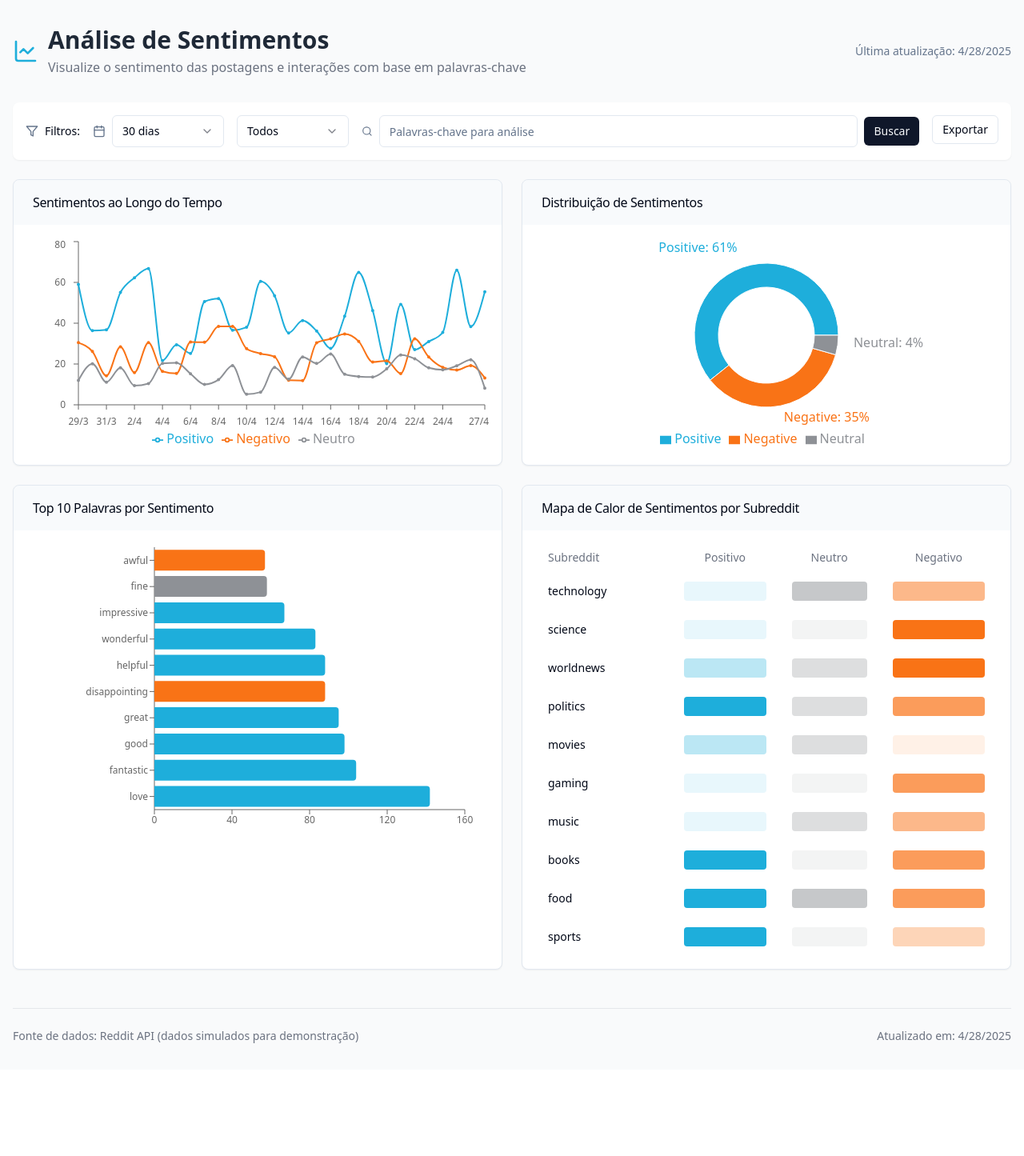
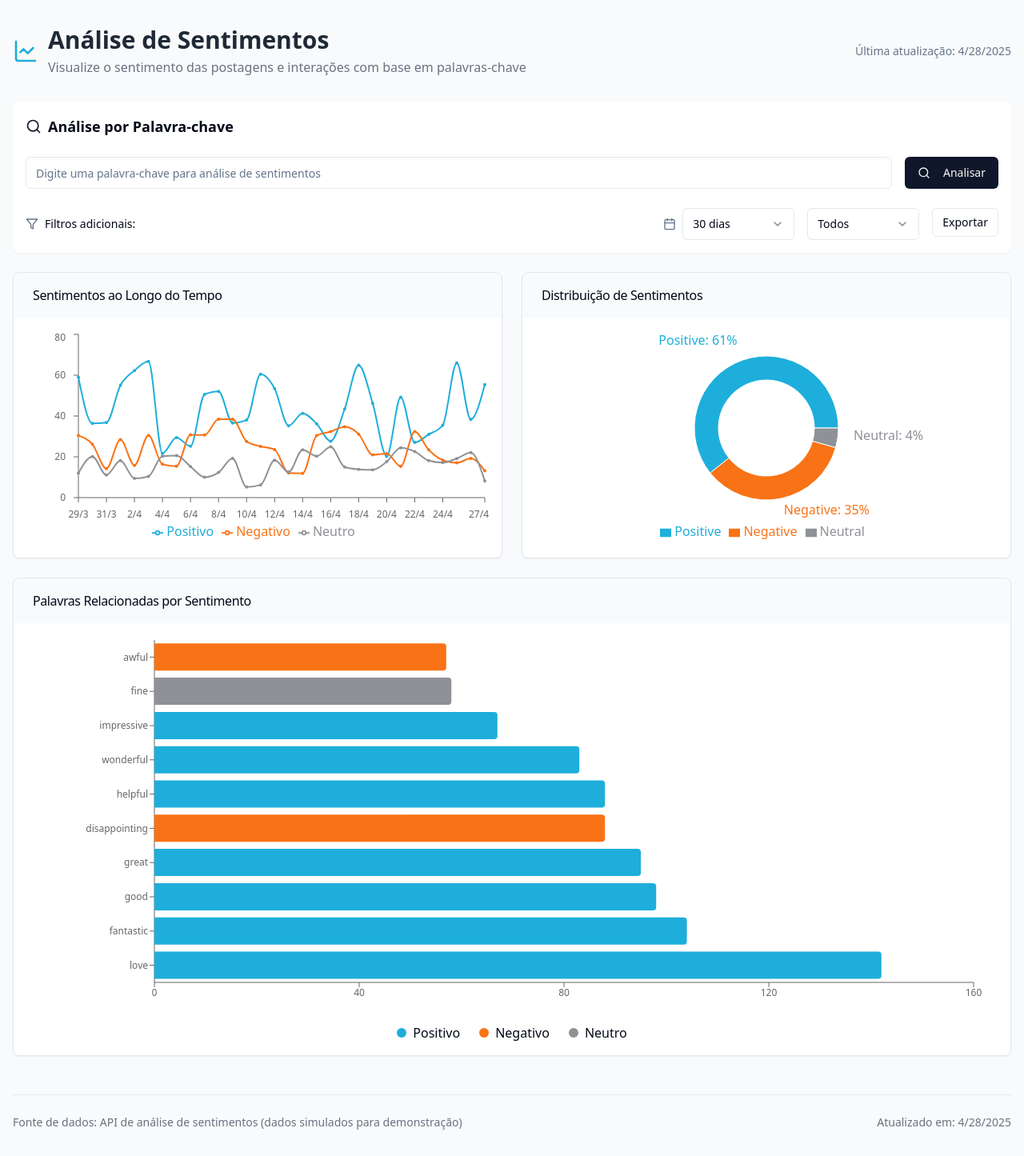
Before and after one commit to LucasLucena001/echo-sentiment-view, a React (Vite) app: page / in a window 1280 px wide. Shown: the whole page at 80% size. Before the commit the page ends 1337 px from the top, so only its background shows below. Built offline with nearby package versions, Linux system fonts and the light colour scheme.

Commit message:
Remove sentiment heatmap
Remove the sentiment heatmap component and associated functionality, as each dashboard will be specific to a keyword.

```diff
--- a/src/components/FilterBar.tsx
+++ b/src/components/FilterBar.tsx
@@ -31,13 +31,40 @@ const FilterBar = ({ onTimeRangeChange, onTopicChange, onKeywordSearch }: Filter
   };
 
   return (
-    <div className="flex flex-col sm:flex-row gap-4 mb-6 bg-white p-4 rounded-lg shadow-sm animate-fade-in">
-      <div className="flex items-center">
-        <Filter className="h-4 w-4 mr-2 text-muted-foreground" />
-        <span className="text-sm font-medium">Filtros:</span>
+    <div className="flex flex-col gap-4 mb-6 bg-white p-4 rounded-lg shadow-sm animate-fade-in">
+      <div className="flex items-center mb-2">
+        <Search className="h-5 w-5 mr-2 text-primary" />
+        <span className="text-lg font-semibold">Análise por Palavra-chave</span>
       </div>
 
-      <div className="flex flex-col sm:flex-row gap-2 sm:gap-4 flex-grow">
+      <div className="flex flex-col sm:flex-row gap-2 sm:gap-4">
+        <div className="flex-grow">
+          <Input
+            type="text"
+            placeholder="Digite uma palavra-chave para análise de sentimentos"
+            className="w-full"
+            value={keyword}
+            onChange={(e) => setKeyword(e.target.value)}
+            onKeyDown={(e) => {
+              if (e.key === 'Enter') {
+                handleKeywordSearch();
+              }
+            }}
+          />
+        </div>
+        <Button onClick={handleKeywordSearch} className="whitespace-nowrap">
+          <Search className="h-4 w-4 mr-2" />
+          Analisar
+        </Button>
+      </div>
+
+      <div className="flex flex-col sm:flex-row justify-between gap-4 mt-2">
+        <div className="flex items-center gap-2">
+          <Filter className="h-4 w-4 text-muted-foreground" />
+          <span className="text-sm font-medium">Filtros adicionais:</span>
+        </div>
+
+        <div className="flex flex-wrap gap-4">
           <div className="flex items-center">
             <Calendar className="h-4 w-4 mr-2 text-muted-foreground" />
             <Select value={timeRange} onValueChange={handleTimeRangeChange}>
@@ -69,32 +96,10 @@ const FilterBar = ({ onTimeRangeChange, onTopicChange, onKeywordSearch }: Filter
             </Select>
           </div>
 
-        <div className="flex flex-grow items-center gap-2">
-          <Search className="h-4 w-4 text-muted-foreground" />
-          <div className="relative w-full">
-            <Input
-              type="text"
-              placeholder="Palavras-chave para análise"
-              className="w-full"
-              value={keyword}
-              onChange={(e) => setKeyword(e.target.value)}
-              onKeyDown={(e) => {
-                if (e.key === 'Enter') {
-                  handleKeywordSearch();
-                }
-              }}
-            />
-          </div>
-          <Button size="sm" onClick={handleKeywordSearch}>
-            Buscar
+          <Button variant="outline" size="sm" className="ml-auto">
+            Exportar
           </Button>
         </div>
-      </div>
-
-      <div className="ml-auto">
-        <Button variant="outline" size="sm">
-          Exportar
-        </Button>
       </div>
     </div>
   );
--- a/src/components/TopWords.tsx
+++ b/src/components/TopWords.tsx
@@ -25,8 +25,8 @@ const TopWords = ({ data }: TopWordsProps) => {
   };
 
   return (
-    <MetricCard title="Top 10 Palavras por Sentimento">
-      <div className="w-full h-[400px] p-4">
+    <MetricCard title="Palavras Relacionadas por Sentimento">
+      <div className="w-full h-[500px] p-4"> {/* Increased height for better visibility */}
         <ResponsiveContainer width="100%" height="100%">
           <BarChart
             layout="vertical"
@@ -56,6 +56,22 @@ const TopWords = ({ data }: TopWordsProps) => {
           </BarChart>
         </ResponsiveContainer>
       </div>
+      <div className="px-4 pb-4">
+        <div className="flex justify-center gap-6">
+          <div className="flex items-center">
+            <div className="w-3 h-3 mr-2 rounded-full bg-[#1EAEDB]"></div>
+            <span>Positivo</span>
+          </div>
+          <div className="flex items-center">
+            <div className="w-3 h-3 mr-2 rounded-full bg-[#F97316]"></div>
+            <span>Negativo</span>
+          </div>
+          <div className="flex items-center">
+            <div className="w-3 h-3 mr-2 rounded-full bg-[#8E9196]"></div>
+            <span>Neutro</span>
+          </div>
+        </div>
+      </div>
     </MetricCard>
   );
 };
--- a/src/pages/Index.tsx
+++ b/src/pages/Index.tsx
@@ -5,7 +5,6 @@ import FilterBar from "@/components/FilterBar";
 import SentimentOverTime from "@/components/SentimentOverTime";
 import SentimentDistribution from "@/components/SentimentDistribution";
 import TopWords from "@/components/TopWords";
-import SentimentHeatmap from "@/components/SentimentHeatmap";
 import { mockData } from "@/utils/mockData";
 import { toast } from "sonner";
 
@@ -88,28 +87,27 @@ const Index = () => {
           </div>
         ) : (
           <>
+            {keyword ? (
+              <div className="mb-6 p-4 bg-white rounded-lg shadow-sm">
+                <h2 className="text-xl font-semibold mb-2">Análise para: "{keyword}"</h2>
+                <p className="text-muted-foreground">Resultados da análise de sentimentos para a palavra-chave especificada.</p>
+              </div>
+            ) : null}
+
             <div className="grid grid-cols-1 lg:grid-cols-2 gap-6 mb-6">
               <SentimentOverTime data={data.timeSeriesData} />
               <SentimentDistribution data={data.sentimentDistribution} />
             </div>
 
-            <div className="grid grid-cols-1 lg:grid-cols-2 gap-6 mb-6">
+            <div className="mb-6">
               <TopWords data={data.topWords} />
-              <SentimentHeatmap data={data.subredditSentiments} />
             </div>
           </>
         )}
 
-        {keyword && !isLoading && (
-          <div className="my-4 p-4 bg-white rounded-lg shadow-sm">
-            <h3 className="text-lg font-medium mb-2">Resultados da busca</h3>
-            <p>Palavra-chave atual: <span className="font-semibold">{keyword}</span></p>
-          </div>
-        )}
-
         <footer className="mt-12 pt-6 border-t border-gray-200">
           <div className="flex flex-col md:flex-row justify-between items-center text-sm text-gray-500">
-            <p>Fonte de dados: Reddit API (dados simulados para demonstração)</p>
+            <p>Fonte de dados: API de análise de sentimentos (dados simulados para demonstração)</p>
             <p>Atualizado em: {new Date().toLocaleDateString()}</p>
           </div>
         </footer>
```
Lines whose indentation alone changed are shown as unchanged.
